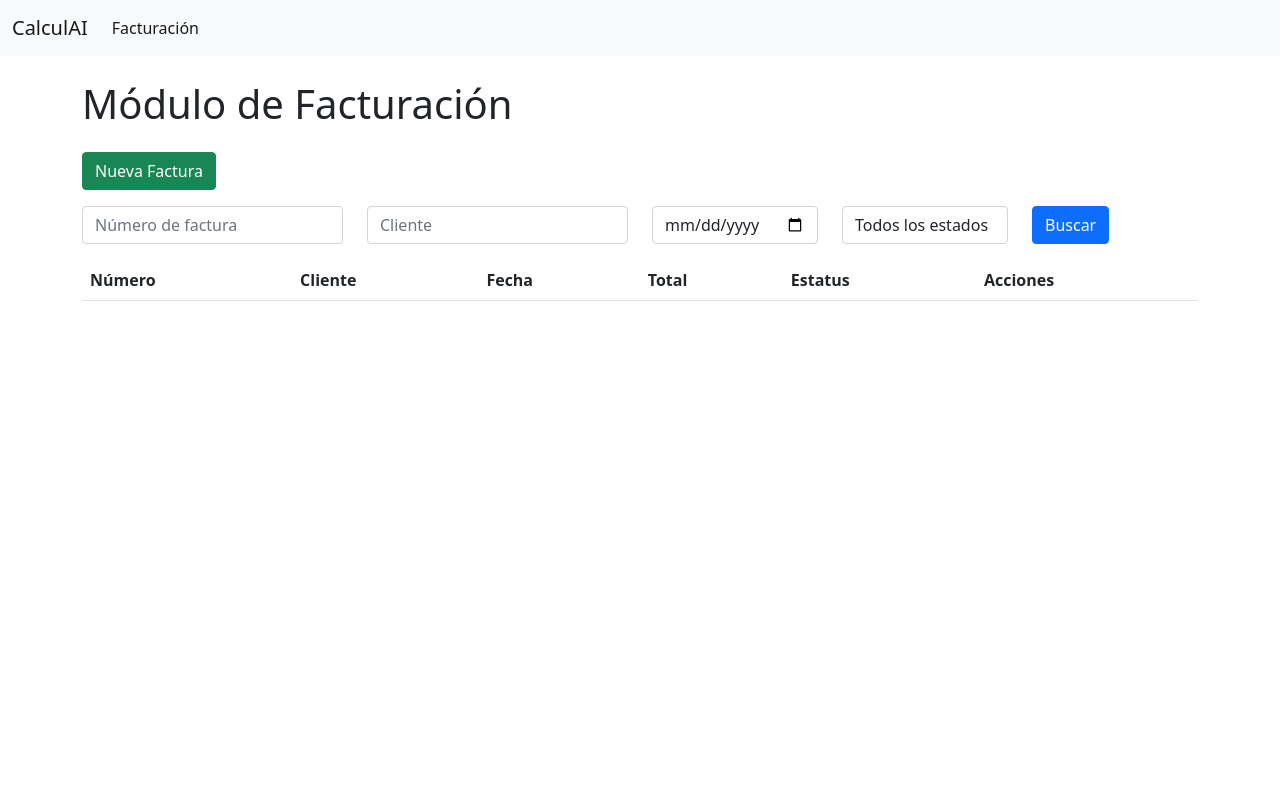
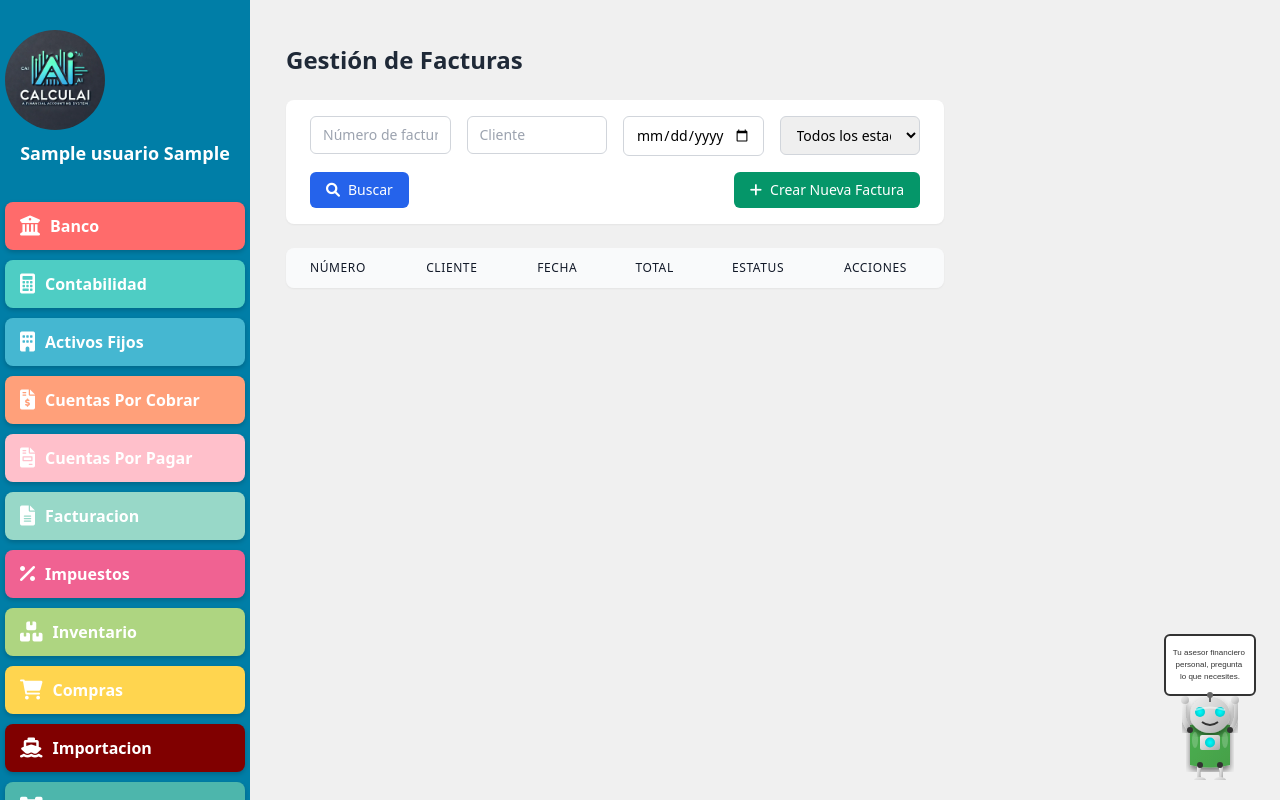
Before and after one commit to RenykMorel/ERP, a Flask app: page /facturacion/ in a window 1280 px wide. Run offline with Flask 3, Linux system fonts and the light colour scheme; a user stored in the database is signed in; tables that the repository leaves empty hold one stand-in row (values such as "Sample post"); lists and menus that the app fills with data are empty; some libraries are stand-ins or nearby versions.

Commit message:
correccion de facturacion

```diff
--- a/templates/facturacion/facturacion_index.html
+++ b/templates/facturacion/facturacion_index.html
@@ -1,154 +1,172 @@
-<!DOCTYPE html>
-<html lang="es">
-<head>
-    <meta charset="UTF-8">
-    <meta name="viewport" content="width=device-width, initial-scale=1.0">
-    <title>Módulo de Facturación - CalculAI</title>
-    <meta name="csrf-token" content="{{ csrf_token() }}">
-    <link href="https://cdn.jsdelivr.net/npm/bootstrap@5.1.3/dist/css/bootstrap.min.css" rel="stylesheet">
-    <link rel="stylesheet" href="https://cdnjs.cloudflare.com/ajax/libs/font-awesome/5.15.3/css/all.min.css">
+{% extends "base.html" %}
+{% block title %}Gestión de Facturas - CalculAI{% endblock %}
+{% block extra_css %}
+<link href="https://cdn.jsdelivr.net/npm/tailwindcss@2.2.19/dist/tailwind.min.css" rel="stylesheet">
+<link rel="stylesheet" href="https://cdnjs.cloudflare.com/ajax/libs/font-awesome/6.0.0-beta3/css/all.min.css">
+<script src="https://cdn.jsdelivr.net/npm/sweetalert2@11"></script>
 <style>
-        .table-hover tbody tr:hover {
-            background-color: rgba(0,0,0,.075);
+    .modal {
+        transition: opacity 0.25s ease;
     }
-        .modal {
-            display: none;
-            position: fixed;
-            z-index: 1000;
-            left: 0;
-            top: 0;
-            width: 100%;
-            height: 100%;
-            overflow: auto;
-            background-color: rgba(0,0,0,0.4);
-        }
-        .modal-content {
-            background-color: #fefefe;
-            margin: 15% auto;
-            padding: 20px;
-            border: 1px solid #888;
-            width: 80%;
-        }
-        .close {
-            color: #aaa;
-            float: right;
-            font-size: 28px;
-            font-weight: bold;
-        }
-        .close:hover,
-        .close:focus {
-            color: black;
-            text-decoration: none;
-            cursor: pointer;
+    body.modal-active {
+        overflow-x: hidden;
+        overflow-y: visible !important;
     }
 </style>
-</head>
-<body>
-    <nav class="navbar navbar-expand-lg navbar-light bg-light">
-        <div class="container-fluid">
-            <a class="navbar-brand" href="#">CalculAI</a>
-            <button class="navbar-toggler" type="button" data-bs-toggle="collapse" data-bs-target="#navbarNav" aria-controls="navbarNav" aria-expanded="false" aria-label="Toggle navigation">
-                <span class="navbar-toggler-icon"></span>
-            </button>
-            <div class="collapse navbar-collapse" id="navbarNav">
-                <ul class="navbar-nav">
-                    <li class="nav-item">
-                        <a class="nav-link active" aria-current="page" href="#">Facturación</a>
-                    </li>
-                </ul>
+{% endblock %}
+
+{% block content %}
+<div id="facturas-module" class="container mx-auto px-4 py-6">
+    <h1 class="text-2xl font-semibold mb-6 text-gray-800">Gestión de Facturas</h1>
+
+    <div id="busqueda-form" class="bg-white shadow-sm rounded-lg px-6 py-4 mb-6">
+        <div class="grid grid-cols-1 md:grid-cols-4 gap-4">
+            <div>
+                <input class="w-full px-3 py-2 text-sm border border-gray-300 rounded-md focus:outline-none focus:ring-1 focus:ring-blue-500" type="text" id="numero-factura" placeholder="Número de factura">
             </div>
+            <div>
+                <input class="w-full px-3 py-2 text-sm border border-gray-300 rounded-md focus:outline-none focus:ring-1 focus:ring-blue-500" type="text" id="cliente-factura" placeholder="Cliente">
             </div>
-    </nav>
-
-    <div id="contenido-principal" class="container mt-4">
-        <h1 class="mb-4">Módulo de Facturación</h1>
-
-        <div class="row mb-3">
-            <div class="col">
-                <button id="crear-nuevo-btn" class="btn btn-success">Nueva Factura</button>
+            <div>
+                <input class="w-full px-3 py-2 text-sm border border-gray-300 rounded-md focus:outline-none focus:ring-1 focus:ring-blue-500" type="date" id="fecha-factura">
             </div>
-        </div>
-
-        <div class="row mb-3">
-            <div class="col-md-3">
-                <input type="text" id="numero-factura" class="form-control" placeholder="Número de factura">
-            </div>
-            <div class="col-md-3">
-                <input type="text" id="cliente-factura" class="form-control" placeholder="Cliente">
-            </div>
-            <div class="col-md-2">
-                <input type="date" id="fecha-factura" class="form-control">
-            </div>
-            <div class="col-md-2">
-                <select id="estatus-factura" class="form-control">
+            <div>
+                <select class="w-full px-3 py-2 text-sm border border-gray-300 rounded-md focus:outline-none focus:ring-1 focus:ring-blue-500" id="estatus-factura">
                     <option value="">Todos los estados</option>
                     <option value="pendiente">Pendiente</option>
                     <option value="pagada">Pagada</option>
                     <option value="anulada">Anulada</option>
                 </select>
             </div>
-            <div class="col-md-2">
-                <button id="buscar-btn" class="btn btn-primary">Buscar</button>
+        </div>
+        <div class="flex justify-between mt-4">
+            <button id="buscar-btn" class="px-4 py-2 text-sm font-medium text-white bg-blue-600 rounded-md hover:bg-blue-700 focus:outline-none focus:ring-2 focus:ring-offset-2 focus:ring-blue-500">
+                <i class="fas fa-search mr-2"></i>Buscar
+            </button>
+            <button id="crear-nuevo-btn" class="px-4 py-2 text-sm font-medium text-white bg-green-600 rounded-md hover:bg-green-700 focus:outline-none focus:ring-2 focus:ring-offset-2 focus:ring-green-500">
+                <i class="fas fa-plus mr-2"></i>Crear Nueva Factura
+            </button>
         </div>
     </div>
 
-        <div class="table-responsive">
-            <table class="table table-hover">
-                <thead>
+    <div id="facturas-table-container" class="overflow-x-auto bg-white shadow-sm rounded-lg">
+        <table id="facturas-table" class="min-w-full divide-y divide-gray-200">
+            <thead class="bg-gray-50">
                 <tr>
-                        <th>Número</th>
-                        <th>Cliente</th>
-                        <th>Fecha</th>
-                        <th>Total</th>
-                        <th>Estatus</th>
-                        <th>Acciones</th>
+                    <th scope="col" class="px-6 py-3 text-left text-xs font-medium text-gray-900 uppercase tracking-wider">Número</th>
+                    <th scope="col" class="px-6 py-3 text-left text-xs font-medium text-gray-900 uppercase tracking-wider">Cliente</th>
+                    <th scope="col" class="px-6 py-3 text-left text-xs font-medium text-gray-900 uppercase tracking-wider">Fecha</th>
+                    <th scope="col" class="px-6 py-3 text-left text-xs font-medium text-gray-900 uppercase tracking-wider">Total</th>
+                    <th scope="col" class="px-6 py-3 text-left text-xs font-medium text-gray-900 uppercase tracking-wider">Estatus</th>
+                    <th scope="col" class="px-6 py-3 text-left text-xs font-medium text-gray-900 uppercase tracking-wider">Acciones</th>
                 </tr>
             </thead>
-                <tbody id="facturas-tbody">
-                    <!-- Aquí se cargarán las facturas dinámicamente -->
+            <tbody id="facturas-tbody" class="bg-white divide-y divide-gray-200">
+                <!-- Las facturas se cargarán aquí dinámicamente -->
             </tbody>
         </table>
     </div>
 </div>
 
 <!-- Modal para crear/editar factura -->
-    <div class="modal" id="facturaModal">
-        <div class="modal-content">
-            <span class="close modal-close">&times;</span>
-            <h2 id="modal-title">Nueva Factura</h2>
-            <form id="factura-form">
-                <input type="hidden" id="id" name="id">
-                <div class="mb-3">
-                    <label for="numero" class="form-label">Número de Factura</label>
-                    <input type="text" class="form-control" id="numero" name="numero" required>
+<div class="modal opacity-0 pointer-events-none fixed w-full h-full top-0 left-0 flex items-center justify-center">
+    <div class="modal-overlay absolute w-full h-full bg-gray-900 opacity-50"></div>
+
+    <div class="modal-container bg-white w-11/12 md:max-w-md mx-auto rounded shadow-lg z-50 overflow-y-auto">
+        <div class="modal-content py-4 text-left px-6">
+            <div class="flex justify-between items-center pb-3">
+                <p class="text-xl font-bold" id="modal-title">Crear Nueva Factura</p>
+                <div class="modal-close cursor-pointer z-50">
+                    <svg class="fill-current text-black" xmlns="http://www.w3.org/2000/svg" width="18" height="18" viewBox="0 0 18 18">
+                        <path d="M14.53 4.53l-1.06-1.06L9 7.94 4.53 3.47 3.47 4.53 7.94 9l-4.47 4.47 1.06 1.06L9 10.06l4.47 4.47 1.06-1.06L10.06 9z"></path>
+                    </svg>
                 </div>
-                <div class="mb-3">
-                    <label for="cliente" class="form-label">Cliente</label>
-                    <input type="text" class="form-control" id="cliente" name="cliente" required>
             </div>
-                <div class="mb-3">
-                    <label for="fecha" class="form-label">Fecha</label>
-                    <input type="date" class="form-control" id="fecha" name="fecha" required>
+
+            <form id="factura-form" class="mt-4">
+                <input type="hidden" name="id">
+                <div class="mb-4">
+                    <label class="block text-gray-700 text-sm font-bold mb-2" for="numero">
+                        Número de Factura
+                    </label>
+                    <input class="shadow-sm appearance-none border rounded w-full py-2 px-3 text-gray-700 leading-tight focus:outline-none focus:shadow-outline" name="numero" type="text" placeholder="Número de factura" required>
                 </div>
-                <div class="mb-3">
-                    <label for="total" class="form-label">Total</label>
-                    <input type="number" step="0.01" class="form-control" id="total" name="total" required>
+                <div class="mb-4">
+                    <label class="block text-gray-700 text-sm font-bold mb-2" for="cliente">
+                        Cliente
+                    </label>
+                    <input class="shadow-sm appearance-none border rounded w-full py-2 px-3 text-gray-700 leading-tight focus:outline-none focus:shadow-outline" name="cliente" type="text" placeholder="Nombre del cliente" required>
                 </div>
-                <div class="mb-3">
-                    <label for="estatus" class="form-label">Estatus</label>
-                    <select class="form-control" id="estatus" name="estatus" required>
+                <div class="mb-4">
+                    <label class="block text-gray-700 text-sm font-bold mb-2" for="fecha">
+                        Fecha
+                    </label>
+                    <input class="shadow-sm appearance-none border rounded w-full py-2 px-3 text-gray-700 leading-tight focus:outline-none focus:shadow-outline" name="fecha" type="date" required>
+                </div>
+                <div class="mb-4">
+                    <label class="block text-gray-700 text-sm font-bold mb-2" for="total">
+                        Total
+                    </label>
+                    <input class="shadow-sm appearance-none border rounded w-full py-2 px-3 text-gray-700 leading-tight focus:outline-none focus:shadow-outline" name="total" type="number" step="0.01" placeholder="0.00" required>
+                </div>
+                <div class="mb-4">
+                    <label class="block text-gray-700 text-sm font-bold mb-2" for="estatus">
+                        Estatus
+                    </label>
+                    <select class="shadow-sm appearance-none border rounded w-full py-2 px-3 text-gray-700 leading-tight focus:outline-none focus:shadow-outline" name="estatus">
                         <option value="pendiente">Pendiente</option>
                         <option value="pagada">Pagada</option>
                         <option value="anulada">Anulada</option>
                     </select>
                 </div>
-                <button type="submit" class="btn btn-primary">Guardar</button>
+                <div class="flex items-center justify-between">
+                    <button class="bg-blue-500 hover:bg-blue-700 text-white font-bold py-2 px-4 rounded focus:outline-none focus:shadow-outline" type="submit">
+                        Guardar
+                    </button>
+                    <button class="bg-gray-500 hover:bg-gray-700 text-white font-bold py-2 px-4 rounded focus:outline-none focus:shadow-outline modal-close" type="button">
+                        Cancelar
+                    </button>
+                </div>
             </form>
         </div>
     </div>
+</div>
+{% endblock %}
 
-    <script src="https://cdn.jsdelivr.net/npm/bootstrap@5.1.3/dist/js/bootstrap.bundle.min.js"></script>
+{% block extra_js %}
 <script src="https://cdn.jsdelivr.net/npm/sweetalert2@11"></script>
-    <script src="{{ url_for('static', filename='js/facturacion.js') }}"></script>
-</body>
-</html>
+<script>
+    document.addEventListener('DOMContentLoaded', function() {
+        if (typeof initializeAsistente === 'function') {
+            initializeAsistente();
+        }
+
+        initializeFacturas();
+        buscarFacturas(); // Cargar facturas inicialmente
+    });
+
+    function initializeFacturas() {
+        const buscarBtn = document.getElementById('buscar-btn');
+        const crearNuevoBtn = document.getElementById('crear-nuevo-btn');
+        const facturaForm = document.getElementById('factura-form');
+        const modal = document.querySelector('.modal');
+        const modalOverlay = document.querySelector('.modal-overlay');
+        const modalCloseButtons = document.querySelectorAll('.modal-close');
+
+        buscarBtn.addEventListener('click', buscarFacturas);
+        crearNuevoBtn.addEventListener('click', mostrarFormularioCrearFactura);
+        facturaForm.addEventListener('submit', guardarFactura);
+
+        modalOverlay.addEventListener('click', toggleModal);
+        modalCloseButtons.forEach(btn => btn.addEventListener('click', toggleModal));
+
+        document.getElementById('facturas-tbody').addEventListener('click', manejarAccionesFactura);
+    }
+
+    // Implementa las funciones buscarFacturas, guardarFactura, editarFactura, eliminarFactura, etc.
+    // siguiendo la estructura similar a las funciones de bancos que tenías anteriormente.
+
+    // ... (resto de las funciones)
+
+</script>
+{% endblock %}
```
Also changed, not shown: 4 other files. Lines whose indentation alone changed are shown as unchanged.
